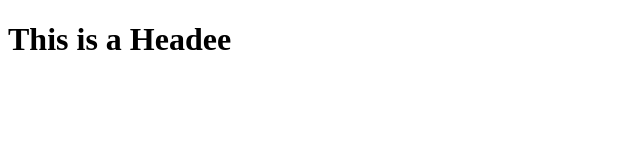
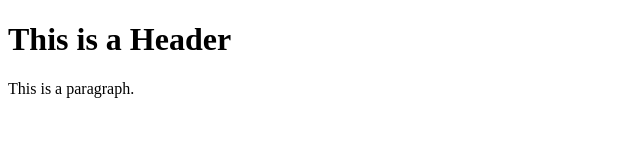
Before and after one commit to vietdnguyen23/git-test, a plain HTML site: page index.html in a window 1280 px wide. Shown: the whole page, without its empty margins (0-640 px from the left). Drawn offline with Linux system fonts and the light colour scheme.

Commit message:
Second Commit

```diff
--- a/index.html
+++ b/index.html
@@ -1,6 +1,7 @@
 <!DOCTYPE html>
 <html>
     <body>
-        <h1>This is a Headee</h1>
+        <h1>This is a Header</h1>
+        <p>This is a paragraph.</p>
     </body>
 </html>
```
